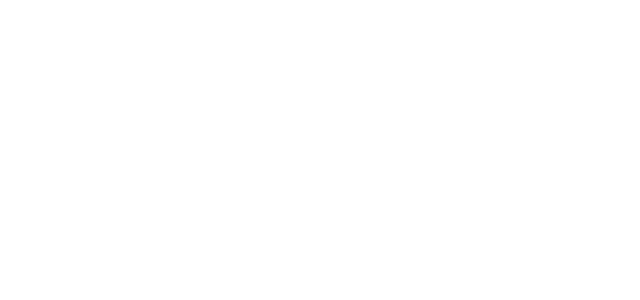
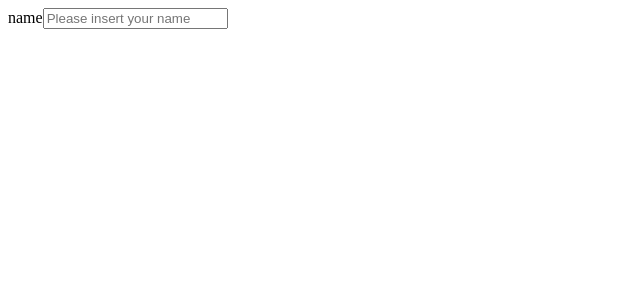
Before and after one commit to Pathius/vue-3-forms, a Vue app: page / in a window 1280 px wide. Shown: the top 300 px of the page, without its empty margins (0-640 px from the left). Built offline with nearby package versions, Linux system fonts and the light colour scheme.

Commit message:
Implemented very basic version of Input

```diff
--- a/src/App.vue
+++ b/src/App.vue
@@ -1,2 +1,27 @@
 <template>
+  <Input
+    v-model="form.name"
+    placeholder="Please insert your name"
+    label="name"
+    type="text"
+  />
+  {{ form.name }}
 </template>
+
+<script>
+import { ref } from 'vue'
+import Input from './components/Input.vue'
+
+export default {
+  components: {
+    Input
+  },
+  setup () {
+    const form = ref({
+      name: ''
+    })
+
+    return { form }
+  }
+}
+</script>
--- /dev/null
+++ b/src/components/Input.vue
@@ -0,0 +1,33 @@
+<template>
+  <label>
+    {{ label }}
+  </label>
+  <!-- If type is not declared HTML will automatically make input type="text" -->
+  <!-- If placeholder is not declined, label will be used as placeholder -->
+  <input
+    v-bind="$attrs"
+    :placeholder="placeholder || label"
+    :value="modelValue"
+    @input="$emit('update:modelValue', $event.target.value)"
+  />
+</template>
+
+<script>
+// TODO Create example of a modifier
+export default {
+  props: {
+    label: {
+      type: String,
+      default: ''
+    },
+    placeholder: {
+      type: String,
+      default: ''
+    },
+    modelValue: {
+      type: [String, Number],
+      default: ''
+    }
+  }
+}
+</script>
```
